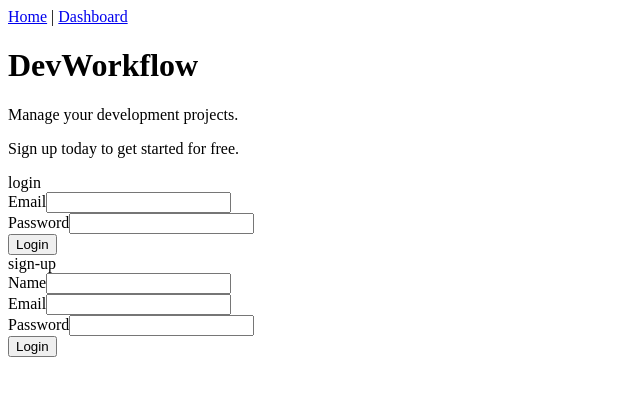
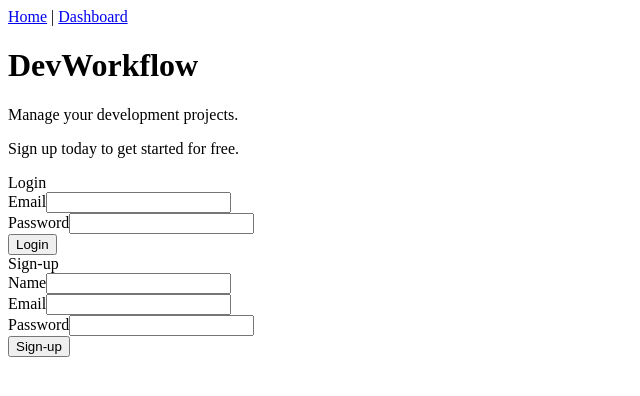
Before and after one commit to ShawKai91/vue-workflow-faf, a Vue app: page / in a window 1280 px wide. Shown: the top 396 px of the page, without its empty margins (0-640 px from the left). Built offline with nearby package versions, Linux system fonts and the light colour scheme.

Commit message:
B_11_vue-computed-properties

```diff
--- a/src/components/auth/Auth.vue
+++ b/src/components/auth/Auth.vue
@@ -1,7 +1,7 @@
 <template>
   <div class="Auth">
     <form>
-      {{ formType }}
+      {{ formattedTitle }}
 
       <div v-if="formType === 'sign-up'" class="form__Name">
         <label>Name</label>
@@ -20,7 +20,7 @@
 
     </form>
 
-    <button @click.prevent="updateLoginDetails">Login</button>
+    <button @click.prevent="updateLoginDetails">{{ formattedTitle }}</button>
   </div>
 </template>
 
@@ -38,6 +38,12 @@
     formType: String
   },
 
+  computed: {
+    formattedTitle: function() {
+      return this.formType[0].toUpperCase() + this.formType.slice(1);
+    }
+  },
+
   // beforeUpdate() {console.log("beforeUpdate from Login");},
   // updated() {console.log("updated from Login");},
 
```
